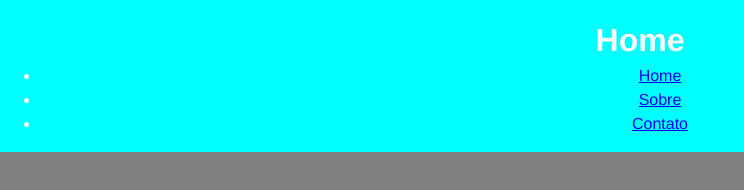
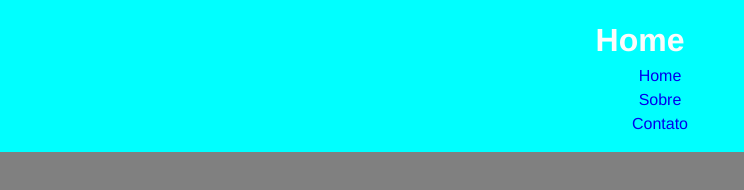
Before and after one commit to turco-vic/Semantico, a plain HTML site: page semantico/index.html in a window 1280 px wide. Shown: the full height of the page, 0-744 px from the left. Drawn offline with Linux system fonts and the light colour scheme.

Commit message:
Update global.css

```diff
--- a/semantico/CSS/global.css
+++ b/semantico/CSS/global.css
@@ -17,3 +17,11 @@ body {
     padding: 1rem 0;
     text-align: center;
 }
+
+.nav-list {
+    list-style-type: none;
+}
+
+a {
+    text-decoration: none;
+}
```
